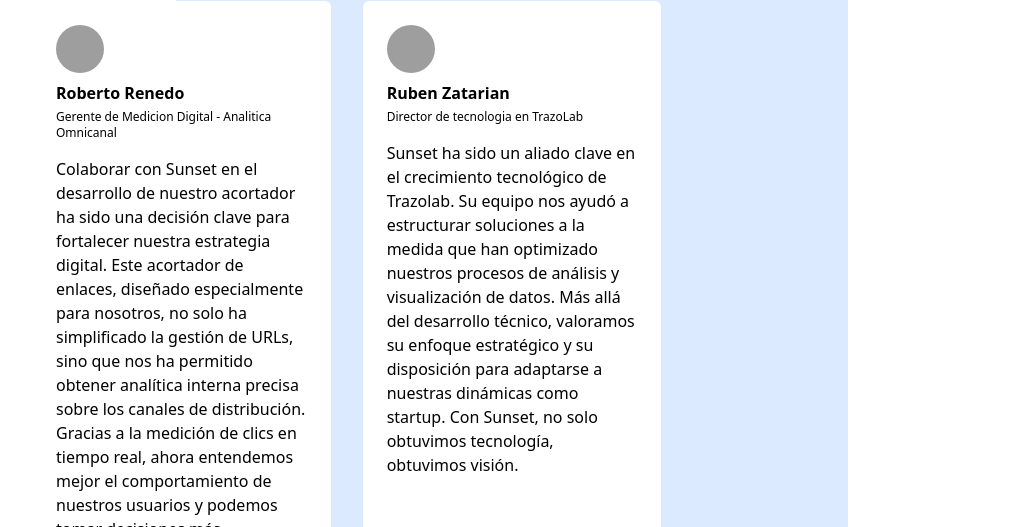
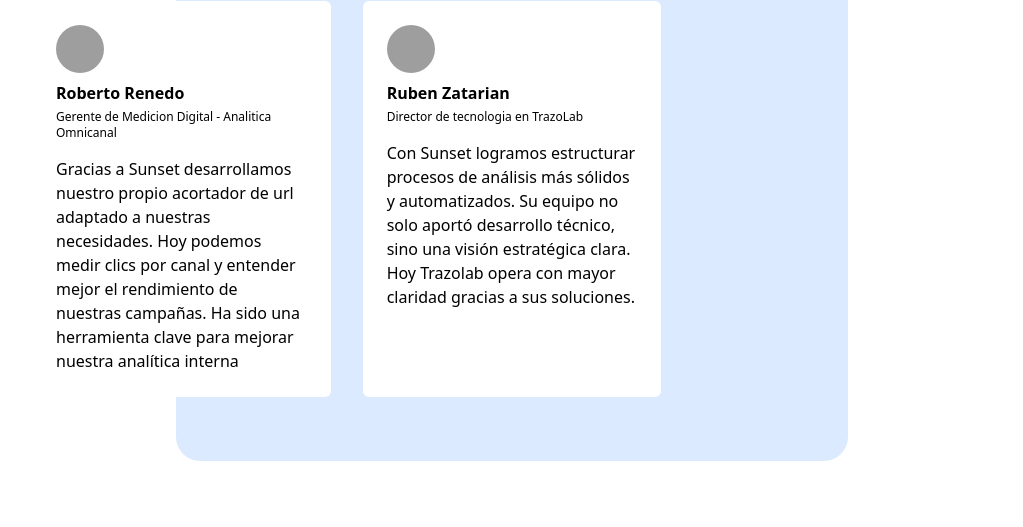
Before and after one commit to JesusFregoso/sunsets.mx, a Nuxt app: page / in a window 1280 px wide. Shown: the part 6270-6797 px from the top of the page, without its empty margins (128-1151 px from the left). Built offline with nearby package versions, Linux system fonts and the light colour scheme; grey boxes are pictures that could not be loaded; what vue3-marquee would draw is missing.

Commit message:
chore(): fix trazolab testimonial

```diff
--- a/components/Testimonials.vue
+++ b/components/Testimonials.vue
@@ -81,7 +81,9 @@
               <p class="mt-1 text-xs">Gerente de Medicion Digital -  Analitica Omnicanal </p>
             </div>
             <div class="mt-4">
-              <p>Colaborar con Sunset en el desarrollo de nuestro acortador ha sido una decisión clave para fortalecer nuestra estrategia digital. Este acortador de enlaces, diseñado especialmente para nosotros, no solo ha simplificado la gestión de URLs, sino que nos ha permitido obtener analítica interna precisa sobre los canales de distribución. Gracias a la medición de clics en tiempo real, ahora entendemos mejor el comportamiento de nuestros usuarios y podemos tomar decisiones más informadas para optimizar cada campaña. La experiencia y visión del equipo de Sunset hicieron que este proyecto se convirtiera en una herramienta estratégica para nosotros.</p>
+              <p>Gracias a Sunset desarrollamos nuestro propio acortador de url adaptado a nuestras necesidades.
+Hoy podemos medir clics por canal y entender mejor el rendimiento de nuestras campañas.
+Ha sido una herramienta clave para mejorar nuestra analítica interna</p>
             </div>
           </div>
           <div class="h-auto lg:p-6 p-4 rounded-md mx-auto bg-white relative max-md:shadow-md">
@@ -91,7 +93,9 @@
               <p class="mt-1 text-xs">Director de tecnologia en TrazoLab</p>
             </div>
             <div class="mt-4">
-              <p>Sunset ha sido un aliado clave en el crecimiento tecnológico de Trazolab. Su equipo nos ayudó a estructurar soluciones a la medida que han optimizado nuestros procesos de análisis y visualización de datos. Más allá del desarrollo técnico, valoramos su enfoque estratégico y su disposición para adaptarse a nuestras dinámicas como startup. Con Sunset, no solo obtuvimos tecnología, obtuvimos visión.</p>
+              <p>Con Sunset logramos estructurar procesos de análisis más sólidos y automatizados.
+Su equipo no solo aportó desarrollo técnico, sino una visión estratégica clara.
+Hoy Trazolab opera con mayor claridad gracias a sus soluciones.</p>
             </div>
           </div>
         </div>
```
